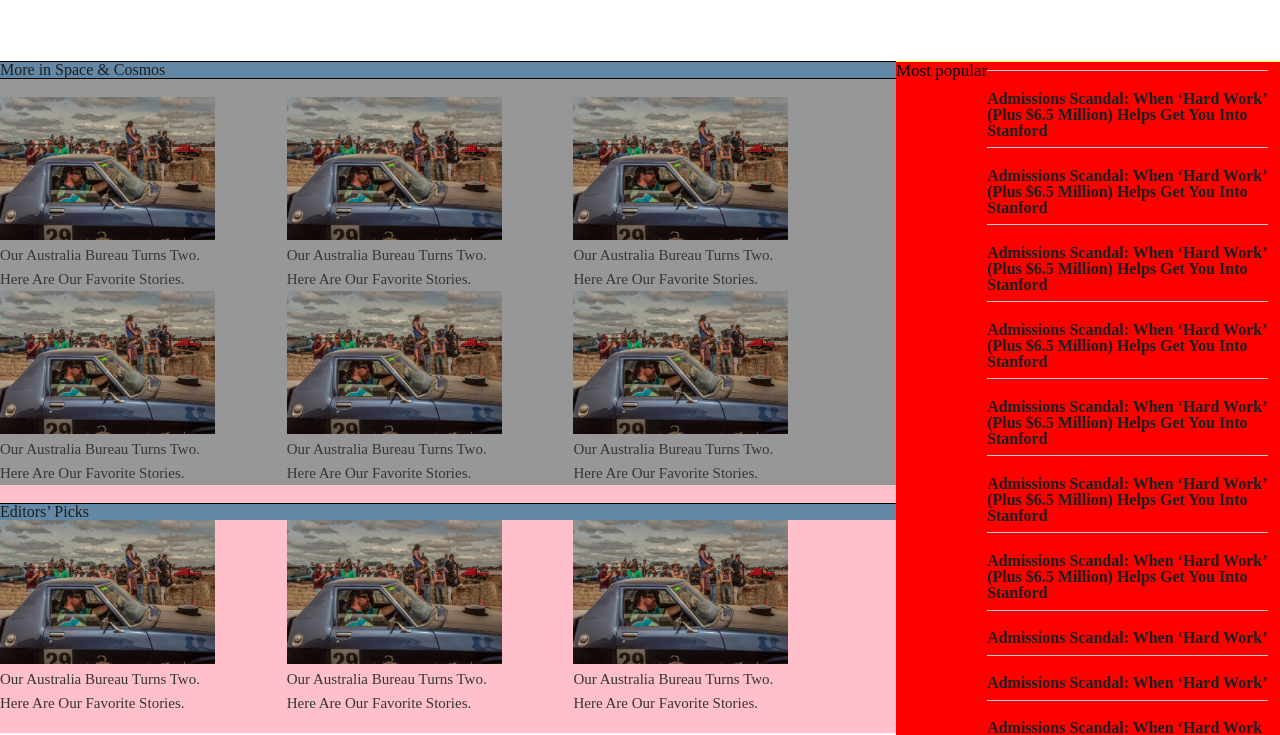
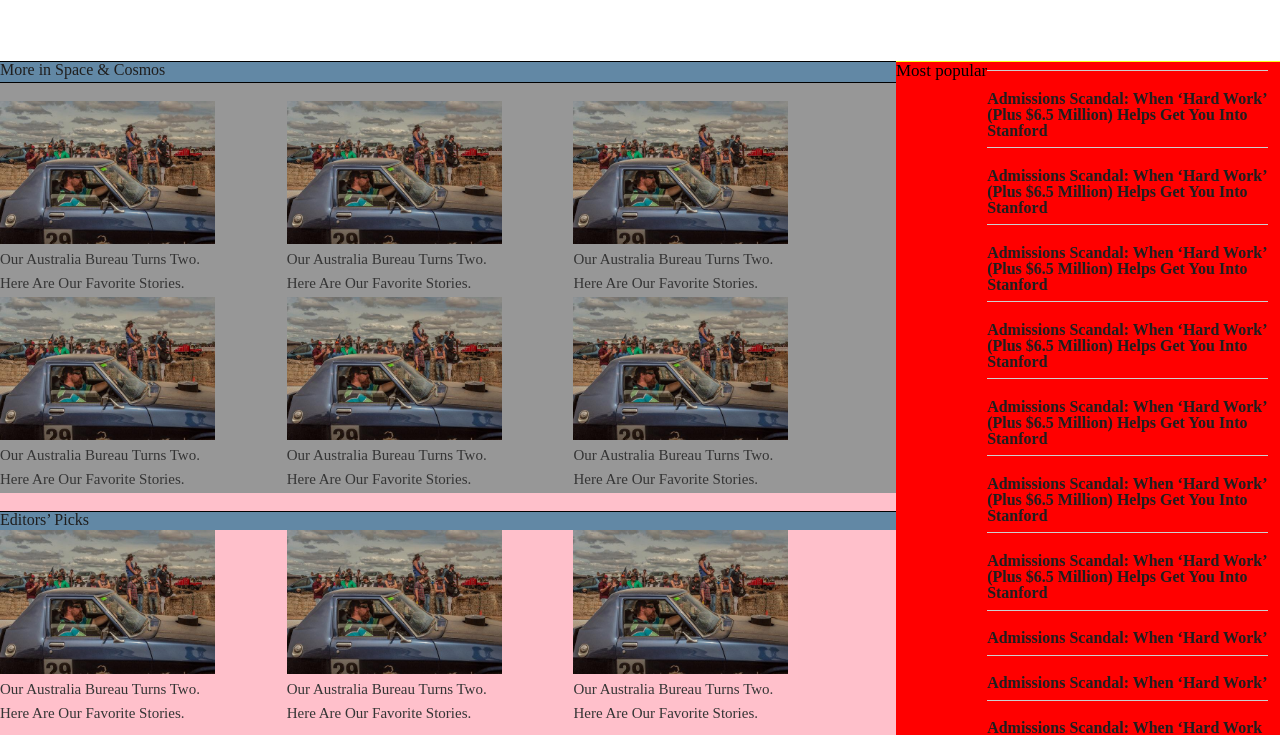
Before and after one commit to samgaco/Positioning-and-Floating-Elements, a plain HTML site: page index.html in a window 1280 px wide. Shown: the part 10457-11192 px from the top of the page. Drawn offline with Linux system fonts and the light colour scheme.

Commit message:
fixed flexbox in container above links

```diff
--- a/style.css
+++ b/style.css
@@ -310,6 +310,7 @@ p{
 	display: block;
 
 
+
 }
 
 .nyt-data{
@@ -416,6 +417,14 @@ p{
 		max-width: 100%;
 		max-height: 100%;
 
+		display: flex;
+		flex-direction:row ;
+		background: pink;
+		flex-wrap: wrap;
+		float: left;
+		flex-grow : 1;
+
+
 	}
 
 	.in-container-above{
@@ -427,6 +436,7 @@ p{
 		padding-top: 2%;
 		border-top: 1px solid black;
 		background: #979797;
+		flex-grow : 1;
 
 
 	}
@@ -440,6 +450,7 @@ p{
 		flex-direction:row;
 		flex-wrap:wrap;
 		margin-bottom: 2%;
+		flex-grow : 1;
 
 	}
 	.below-container-child{
@@ -454,6 +465,7 @@ p{
 		font-size: 17px;
 		box-sizing: border-box;
 		display: flex;
+		flex-grow : 1;
 
 
 	}
@@ -464,14 +476,14 @@ p{
 
 	}
 	.first-con {
-		display:flex;
+		display: flex;
 		flex-direction:row ;
 		width:70%;
+		background: pink;
 		flex-wrap: wrap;
-		background: pink;
 		float: left;
-		flex-grow: 1;
-	}
+		flex-grow : 1;
+		}
 
 
 	.cont-imgs{
```
